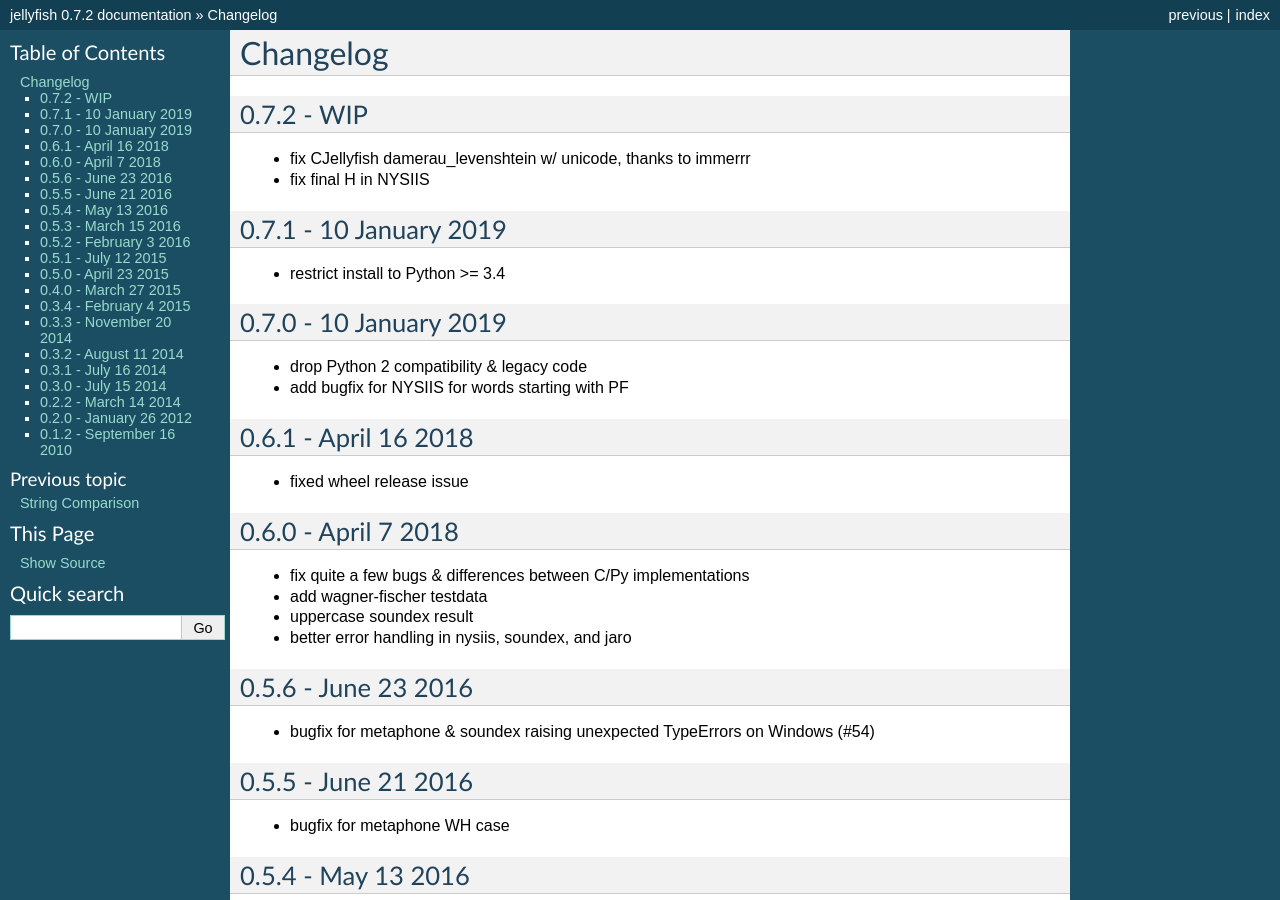
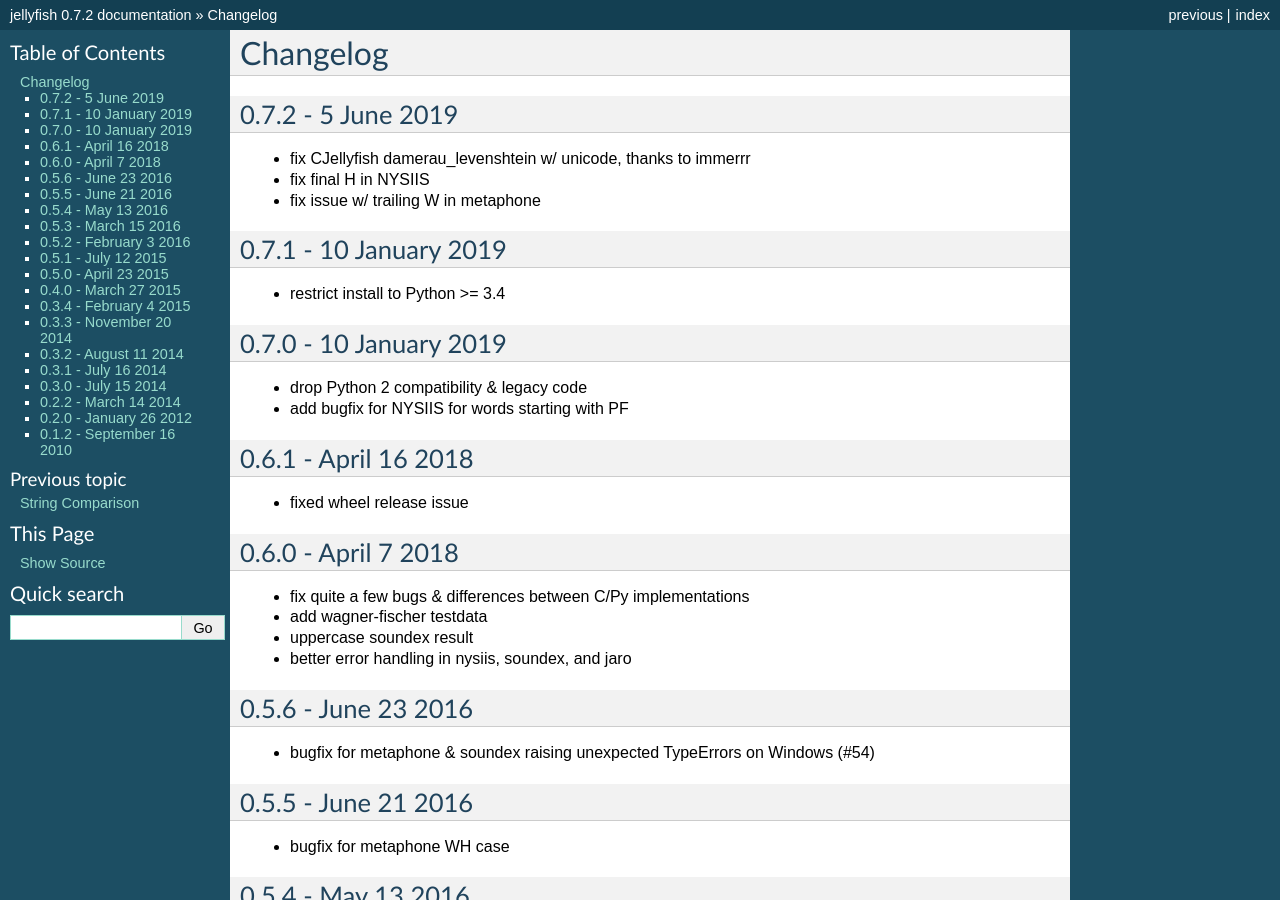
Before and after one commit to jamesturk/jellyfish, a Sphinx documentation site: the page built from docs/changelog.rst, in a window 1280 px wide and 900 px high. Built offline with Sphinx 7.4.7, drawn with Linux system fonts in a browser that asks for light colours.

Commit message:
update changelog

```diff
--- a/docs/changelog.rst
+++ b/docs/changelog.rst
@@ -1,10 +1,11 @@
 Changelog
 =========
 
-0.7.2 - WIP
+0.7.2 - 5 June 2019
 -----------------------
 * fix CJellyfish damerau_levenshtein w/ unicode, thanks to immerrr
 * fix final H in NYSIIS
+* fix issue w/ trailing W in metaphone
 
 0.7.1 - 10 January 2019
 -----------------------
```
